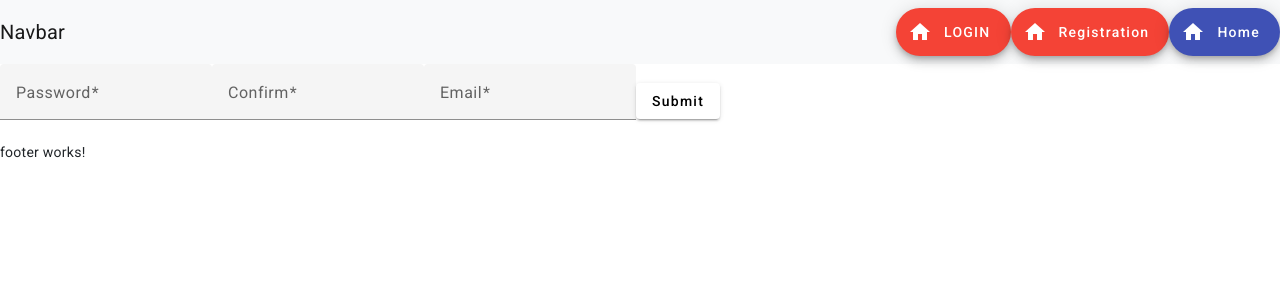
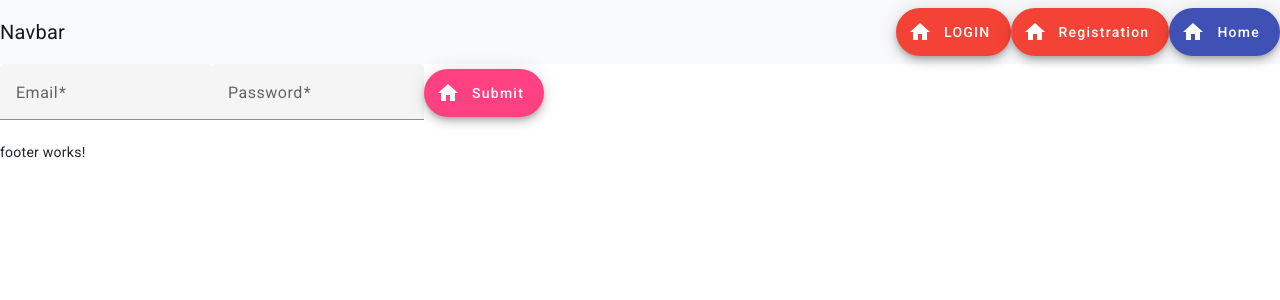
Before and after one commit to berogio/authentication, an Angular app: page /login in a window 1280 px wide. Shown: the top 300 px of the page. Built offline with nearby package versions, Linux system fonts and the light colour scheme.

Commit message:
addedfetchapipostrequest

```diff
--- a/src/app/login/login.component.css
+++ b/src/app/login/login.component.css
@@ -0,0 +1,3 @@
+.login-form {
+    display: flex;
+}
--- a/src/app/login/login.component.html
+++ b/src/app/login/login.component.html
@@ -1,12 +1,4 @@
 <form [formGroup]="loginForm" (ngSubmit)="onSubmit()">
-    <mat-form-field>
-        <mat-label>Password</mat-label>
-        <input type="text" matInput placeholder="password" formControlName="password" />
-    </mat-form-field>
-    <mat-form-field>
-        <mat-label>Confirm</mat-label>
-        <input type="text" matInput placeholder="Confirm password" formControlName="Confirmpassword" />
-    </mat-form-field>
     <mat-form-field>
         <mat-label>Email</mat-label>
         <input type="email" matInput placeholder="Ex. pat@example.com" formControlName="email" />
@@ -14,5 +6,11 @@
             {{getErrorMessage()}}
         </mat-error>
     </mat-form-field>
-    <button mat-raised-button type="submit">Submit</button>
+    <mat-form-field>
+        <mat-label>Password</mat-label>
+        <input type="text" matInput placeholder="password" formControlName="password" />
+    </mat-form-field>
+    <button mat-fab extended type="submit">Submit
+        <mat-icon>home</mat-icon>
+    </button>
 </form>
--- a/src/app/login/login.component.ts
+++ b/src/app/login/login.component.ts
@@ -18,7 +18,6 @@ export class LoginComponent implements OnInit {
   loginForm = new FormGroup({
     email: new FormControl('', [Validators.required, Validators.email]),
     password: new FormControl('', Validators.required),
-    Confirmpassword: new FormControl('', Validators.required),
   });
 
   onSubmit() {
--- a/src/app/registration/registration.component.html
+++ b/src/app/registration/registration.component.html
@@ -1,18 +1,17 @@
-<form [formGroup]="RegForm" (ngSubmit)="onCreateUser()">
+<form [formGroup]="RegForm" (ngSubmit)="onCreateUser()" method="POST">
     <mat-form-field appearance="fill">
         <mat-label>Vorname</mat-label>
-        <input matInput name="Vorname" formControlName="Vorname" />
+        <input matInput name="vorname" formControlName="Vorname" />
     </mat-form-field>
     <mat-form-field appearance="fill">
         <mat-label>Nachname</mat-label>
-        <input matInput name="Nachname" formControlName="Nachname" />
+        <input matInput name="nachname" formControlName="Nachname" />
     </mat-form-field>
     <mat-form-field appearance="fill">
         <mat-label>Email</mat-label>
         <input matInput name="email" formControlName="Email" />
     </mat-form-field>
-    <button mat-fab extended type="submit">
-    <mat-icon>home</mat-icon>
-    submit
-  </button>
+    <button mat-fab extended type="submit">Submit
+        <mat-icon>home</mat-icon>
+    </button>
 </form>
--- a/src/app/registration/registration.component.ts
+++ b/src/app/registration/registration.component.ts
@@ -1,5 +1,6 @@
 import { Component } from '@angular/core';
 import { FormGroup, FormControl, Validators } from '@angular/forms';
+import { Router } from '@angular/router';
 
 @Component({
   selector: 'app-registration',
@@ -7,13 +8,24 @@ import { FormGroup, FormControl, Validators } from '@angular/forms';
   styleUrls: ['./registration.component.css'],
 })
 export class RegistrationComponent {
+  constructor(private _router: Router) {}
   RegForm = new FormGroup({
-    Vorname: new FormControl('', [Validators.required, Validators.email]),
+    Vorname: new FormControl('', [Validators.required]),
     Nachname: new FormControl('', Validators.required),
-    Email: new FormControl('', Validators.required),
+    Email: new FormControl('', [Validators.required, Validators.email]),
   });
 
   onCreateUser() {
-    console.log(this.RegForm.value);
+    if (this.RegForm.valid) {
+      fetch('http://localhost:8000/registration', {
+        method: 'POST',
+        headers: { 'Content-Type': 'application/json' },
+        body: JSON.stringify(this.RegForm.value),
+      }).then((response) => {
+        if (response.status === 200) {
+          this._router.navigate(['/login']);
+        }
+      });
+    }
   }
 }
```
Also changed, not shown: 1 other file (tests, documents, lock files or other folders).
